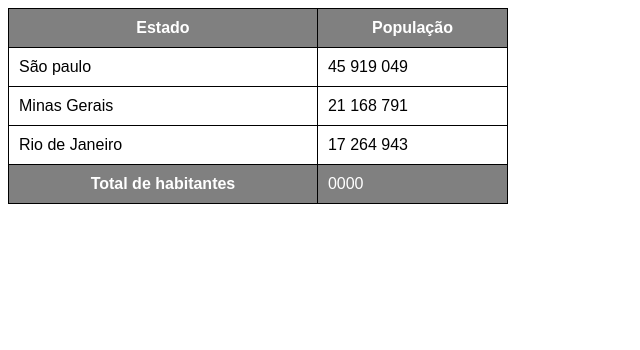
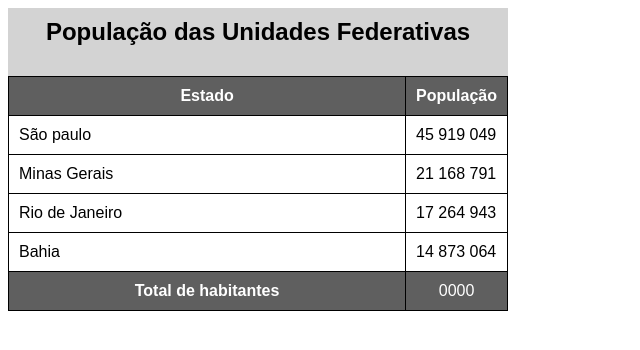
Before and after one commit to ThiagoPortoFreire/html5-css3-modulo-3-e-42, a plain HTML site: page exercises/ex023/tabela002.html in a window 1280 px wide. Shown: the whole page, without its empty margins (0-640 px from the left). Drawn offline with Linux system fonts and the light colour scheme.

Commit message:
Update tabela002.html
scope e caption

```diff
--- a/exercises/ex023/tabela002.html
+++ b/exercises/ex023/tabela002.html
@@ -21,12 +21,20 @@
             padding: 10px;
         }
 
+        caption{
+            font-size: 1.5em;
+            font-weight: bold;
+            padding: 10px;
+            background-color: lightgray;
+        }
+
         thead, tfoot{
-            background-color: grey;
+            background-color: rgb(95, 95, 95);
             color: white;
-
+            text-align: center;
         }
     </style>
+
 </head>
 <body>
     <!--Anatomia de tabela grande
@@ -40,10 +48,11 @@
     -->
 
     <table>
+        <caption>População das Unidades Federativas<caption>
         <thead>
             <tr>
-                <th>Estado</th>
-                <th>População</th>
+                <th scope="col">Estado</th>
+                <th scope="col" style="width: 50px;">População</th>
             </tr>
 
         </thead>
@@ -61,13 +70,17 @@
                     <td>Rio de Janeiro</td>
                     <td>17 264 943</td>
                 </tr>
+                <tr>
+                    <td>Bahia</td>
+                    <td>14 873 064</td>
+                </tr>
 
 
 
         </tbody>
         <tfoot>
             <tr>
-                <th>Total de habitantes</th>
+                <th scope="row">Total de habitantes</th>
                 <td>0000</td>
             </tr>
 
```
